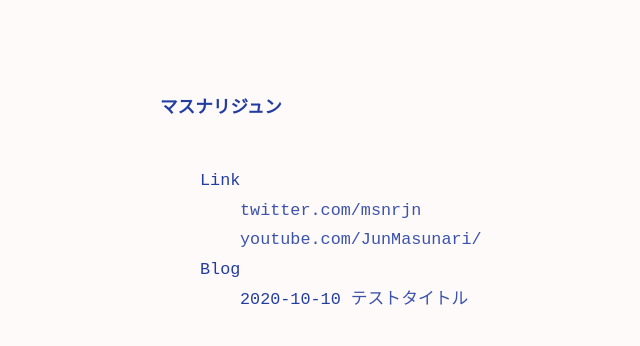
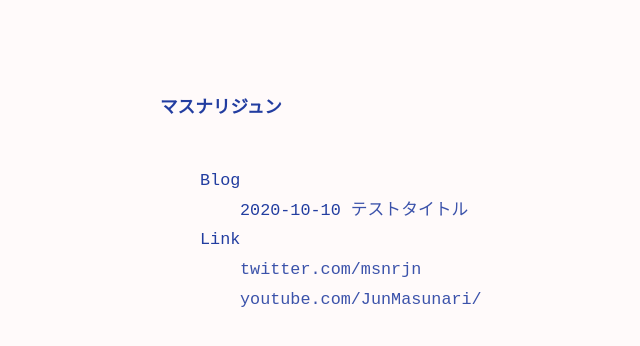
Before and after one commit to msnrjn/msnrjn.github.io, a Jekyll site: the page built from index.md, in a window 1280 px wide. Shown: the top 346 px of the page, without its empty margins (160-800 px from the left). Built offline with Jekyll 4.4.1, drawn with Linux system fonts in a browser that asks for light colours; part of the change alters nothing that is shown.

Commit message:
2020-10-11 0:06

```diff
--- a/_data/menu.yml
+++ b/_data/menu.yml
@@ -2,15 +2,15 @@
 # https://github.com/riggraz/no-style-please#customize-the-menu
 
 entries:
+  - title: Blog
+    post_list: true
+    url: false
+    entries: false
+
   - title: Link
     url: false
     entries:
       - title: twitter.com/msnrjn
-        url: https://twitter.com/msnrjn
+        url: https://twitter.com/msnrjn/
       - title: youtube.com/JunMasunari/
         url: https://youtube.com/JunMasunari/
-
-  - title: Blog
-    post_list: true
-    url: false
-    entries: false
```
Also changed, not shown: 2 other files.
